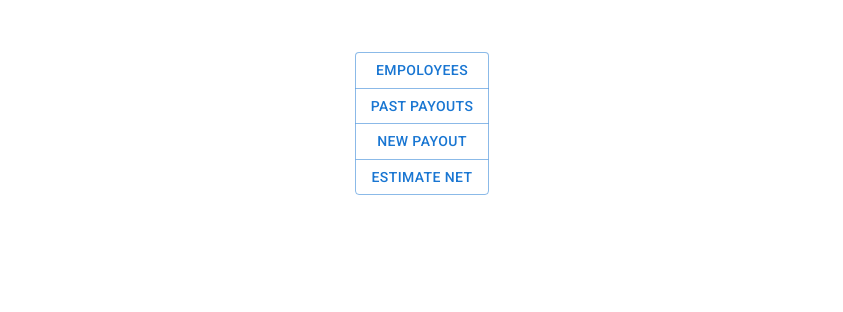
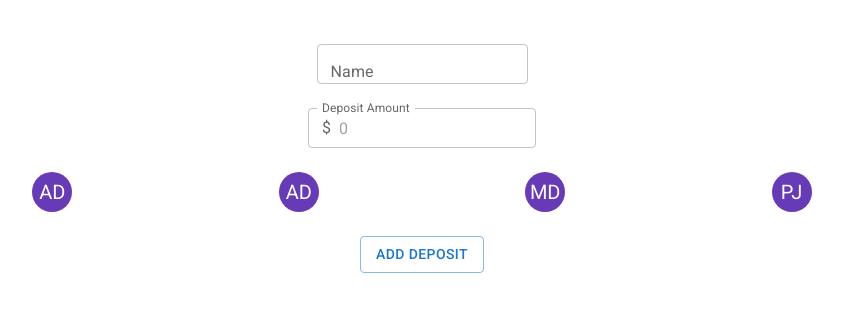
Before and after one commit to MorgenDiaz/partners-in-grime-accountant, a React (Create React App) app: page / in a window 1280 px wide. Both pictures are taken after a click on the button "NEW PAYOUT". Shown: the top 312 px of the page, without its empty margins (218-1061 px from the left). Built offline with nearby package versions, Linux system fonts and the light colour scheme.

Commit message:
Began implementing create payout screen. Created create deposit component, not functional yet.

```diff
--- a/src/App.js
+++ b/src/App.js
@@ -3,7 +3,11 @@ import { Component } from "react";
 
 import MainMenu from "./component/MainMenu";
 import EstimateNetPay from "./component/EstimateNetPay";
+import CreateDeposit from "./component/CreateDeposit";
 
+/*
+  @todo Can not navigate back to menu.
+*/
 class App extends Component {
   constructor() {
     super();
@@ -34,6 +38,8 @@ class App extends Component {
         return <MainMenu routeChangeHandler={this.onRouteChange} />;
       case "estimate_net":
         return <EstimateNetPay></EstimateNetPay>;
+      case "new_payout":
+        return <CreateDeposit />;
       default:
         return <h1>Routing Error</h1>;
     }
--- /dev/null
+++ b/src/component/CreateDeposit.jsx
@@ -0,0 +1,67 @@
+import { Component } from "react";
+import { deepPurple } from "@mui/material/colors";
+import {
+  Grid,
+  FormControl,
+  InputLabel,
+  OutlinedInput,
+  Avatar,
+  Button,
+  ButtonBase,
+} from "@mui/material";
+import ToggleUser from "./ToggleUser";
+import LabeledNumberInput from "./utility/LabeledNumberInput";
+class CreateDeposit extends Component {
+  onUserToggled = (active, userId) => {
+    alert(active, userId);
+  };
+
+  render() {
+    return (
+      <Grid container spacing={3} direction="column">
+        <Grid item xs>
+          <FormControl>
+            <InputLabel htmlFor="deposit-name">Name</InputLabel>
+            <OutlinedInput id="deposit-name" label="Name" size="small" />
+          </FormControl>
+        </Grid>
+        <Grid item xs={6}>
+          <LabeledNumberInput
+            id="deposit-amount"
+            label="Deposit Amount"
+            startAdornment="$"
+          />
+        </Grid>
+        <Grid container direction="row" item justifyContent="space-evenly" xs>
+          <ToggleUser
+            userId="69"
+            firstName="Art"
+            lastName="Diaz"
+            activeColor={deepPurple[500]}
+            inactiveColor={"gray"}
+            userToggledHandler={this.onUserToggled}
+          />
+
+          <Avatar
+            component={ButtonBase}
+            data-user={"69"}
+            onClick={(event) => {
+              alert(event.target.getAttribute("data-user"));
+              event.target.setAttribute("sx", { bgcolor: "#FFFFFF" });
+            }}
+            sx={{ bgcolor: deepPurple[500] }}
+          >
+            AD
+          </Avatar>
+          <Avatar sx={{ bgcolor: deepPurple[500] }}>MD</Avatar>
+          <Avatar sx={{ bgcolor: deepPurple[500] }}>PJ</Avatar>
+        </Grid>
+        <Grid item xs>
+          <Button variant="outlined">Add Deposit</Button>
+        </Grid>
+      </Grid>
+    );
+  }
+}
+
+export default CreateDeposit;
--- a/src/component/EstimateNetPay.jsx
+++ b/src/component/EstimateNetPay.jsx
@@ -3,7 +3,7 @@ import { Grid } from "@mui/material";
 import Button from "@mui/material/Button";
 import Check from "../model/check";
 
-import LabeledNumberInput from "./LabeledNumberInput";
+import LabeledNumberInput from "./utility/LabeledNumberInput";
 import CheckStub from "./check-stub.component";
 
 const blankStub = {
--- a/src/component/MainMenu.jsx
+++ b/src/component/MainMenu.jsx
@@ -5,6 +5,10 @@ import ButtonGroup from "@mui/material/ButtonGroup";
 import Box from "@mui/material/Box";
 
 class MainMenu extends Component {
+  onNewPayoutClicked = (routeChangeHandler) => {
+    routeChangeHandler("new_payout");
+  };
+
   onEstimateNetClicked = (routeChangeHandler) => {
     routeChangeHandler("estimate_net");
   };
@@ -26,7 +30,14 @@ class MainMenu extends Component {
         >
           <Button key="empoloyees">Empoloyees</Button>
           <Button key="past-payouts">Past Payouts</Button>
-          <Button key="new-payout">New Payout</Button>
+          <Button
+            key="new-payout"
+            onClick={() => {
+              this.onNewPayoutClicked(routeChangeHandler);
+            }}
+          >
+            New Payout
+          </Button>
           <Button
             key="estimate-net"
             onClick={() => {
--- /dev/null
+++ b/src/component/ToggleUser.jsx
@@ -0,0 +1,40 @@
+import { Component } from "react";
+import { Avatar, ButtonBase } from "@mui/material";
+
+class ToggleUser extends Component {
+  constructor(props) {
+    super(props);
+
+    this.state = {
+      active: true,
+    };
+  }
+
+  render() {
+    const {
+      userId,
+      firstName,
+      lastName,
+      activeColor,
+      inactiveColor,
+      userToggledHandler,
+    } = this.props;
+
+    return (
+      <Avatar
+        component={ButtonBase}
+        onClick={async () => {
+          this.setState({ active: !this.state.active }, () => {
+            userToggledHandler(this.state.active, userId);
+          });
+        }}
+        sx={{ bgcolor: this.state.active ? activeColor : inactiveColor }}
+      >
+        {" "}
+        {firstName[0] + lastName[0]}
+      </Avatar>
+    );
+  }
+}
+
+export default ToggleUser;
--- a/src/component/LabeledNumberInput.jsx
+++ b/src/component/utility/LabeledNumberInput.jsx
@@ -6,6 +6,9 @@ import {
   InputLabel,
 } from "@mui/material";
 class LabeledNumberInput extends Component {
+  /*
+    @todo should be able to clear input, but filter functions won't allow.
+*/
   removeLastChar(inStr) {
     return inStr.substring(0, inStr.length - 1);
   }
```
Also changed, not shown: src/component/utility/date-picker.component.jsx (renamed from src/component/date-picker.component.jsx).
